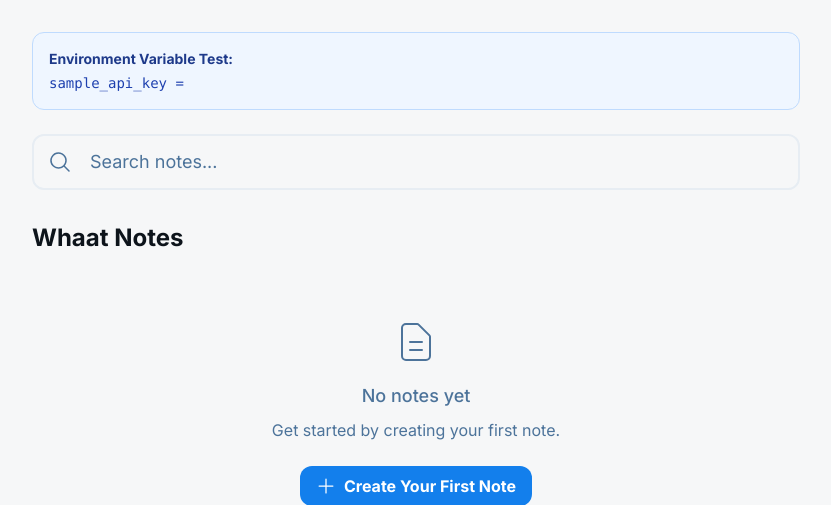
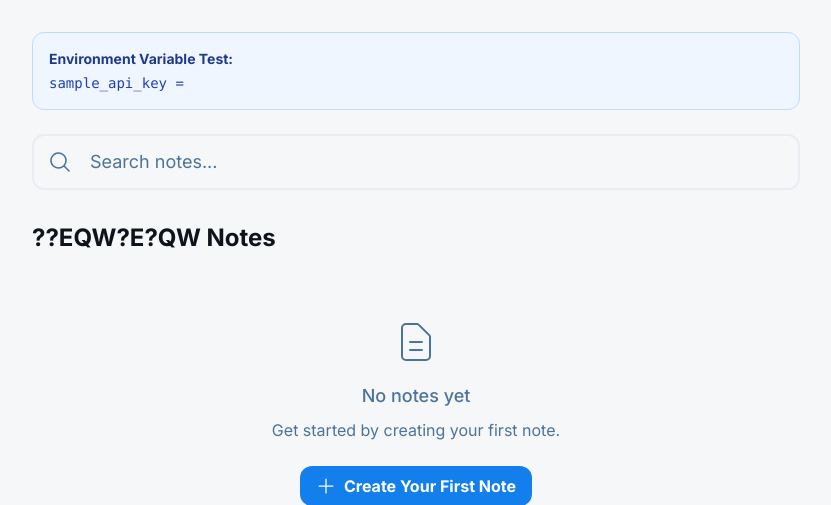
Before and after one commit to elliottchow3399-sys/WA-Workshop, a Flask app: page /search in a window 1280 px wide. Shown: the part 65-570 px from the top of the page, without its empty margins (224-1055 px from the left). Run offline with Flask 3, Linux system fonts and the light colour scheme; the visitor is signed in with stand-in values (Sample User, id 1); parts of the project's set-up code (start-up, migrations or seed data) failed here and were passed over; some libraries are stand-ins or nearby versions.

Commit message:
commit 2

```diff
--- a/templates/dashboard.html
+++ b/templates/dashboard.html
@@ -122,7 +122,7 @@
                         {% if search_query %}
                             Search Results for "{{ search_query }}"
                         {% else %}
-                            Whaat Notes
+                            ??EQW?E?QW Notes
                         {% endif %}
                     </h2>
 
```
